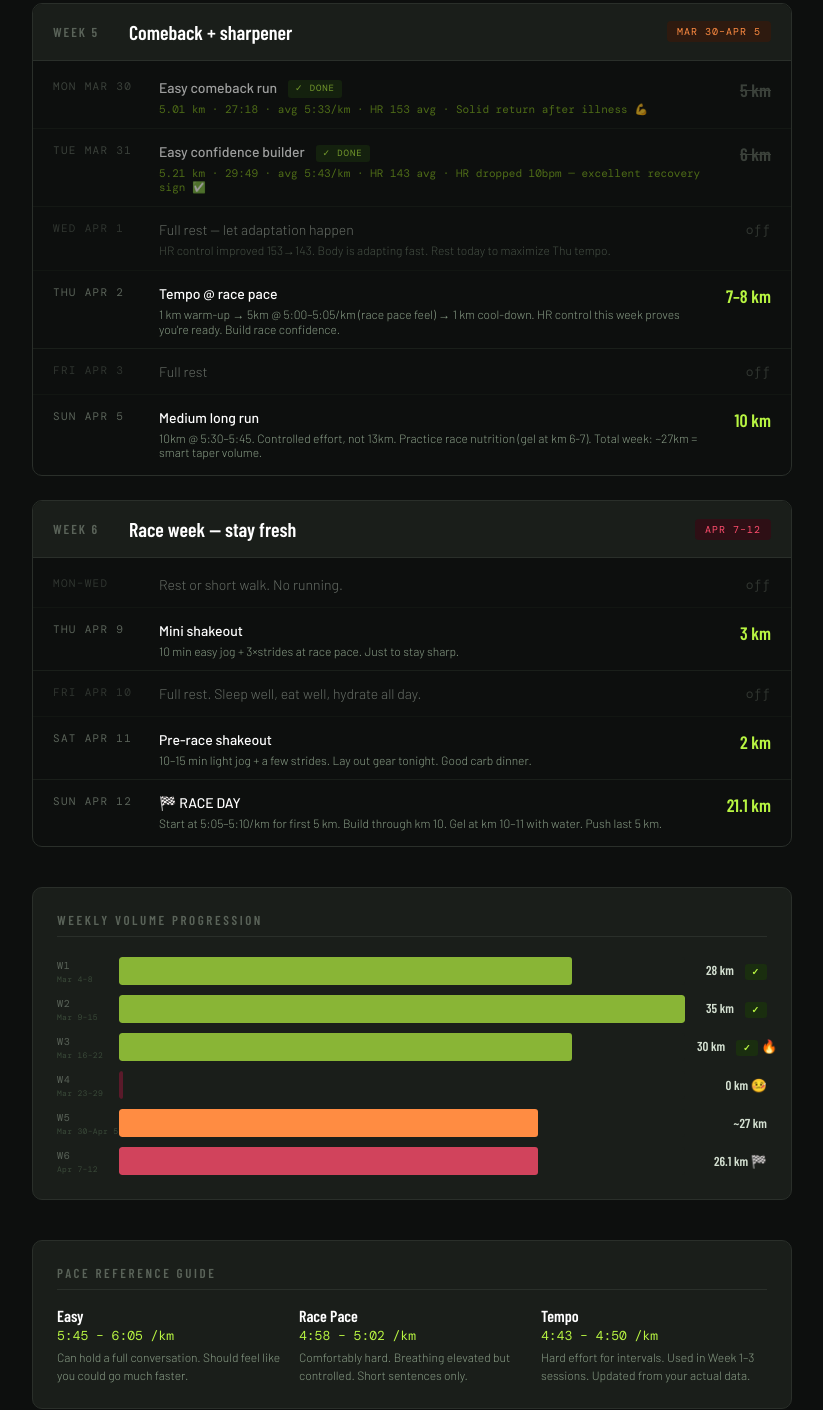
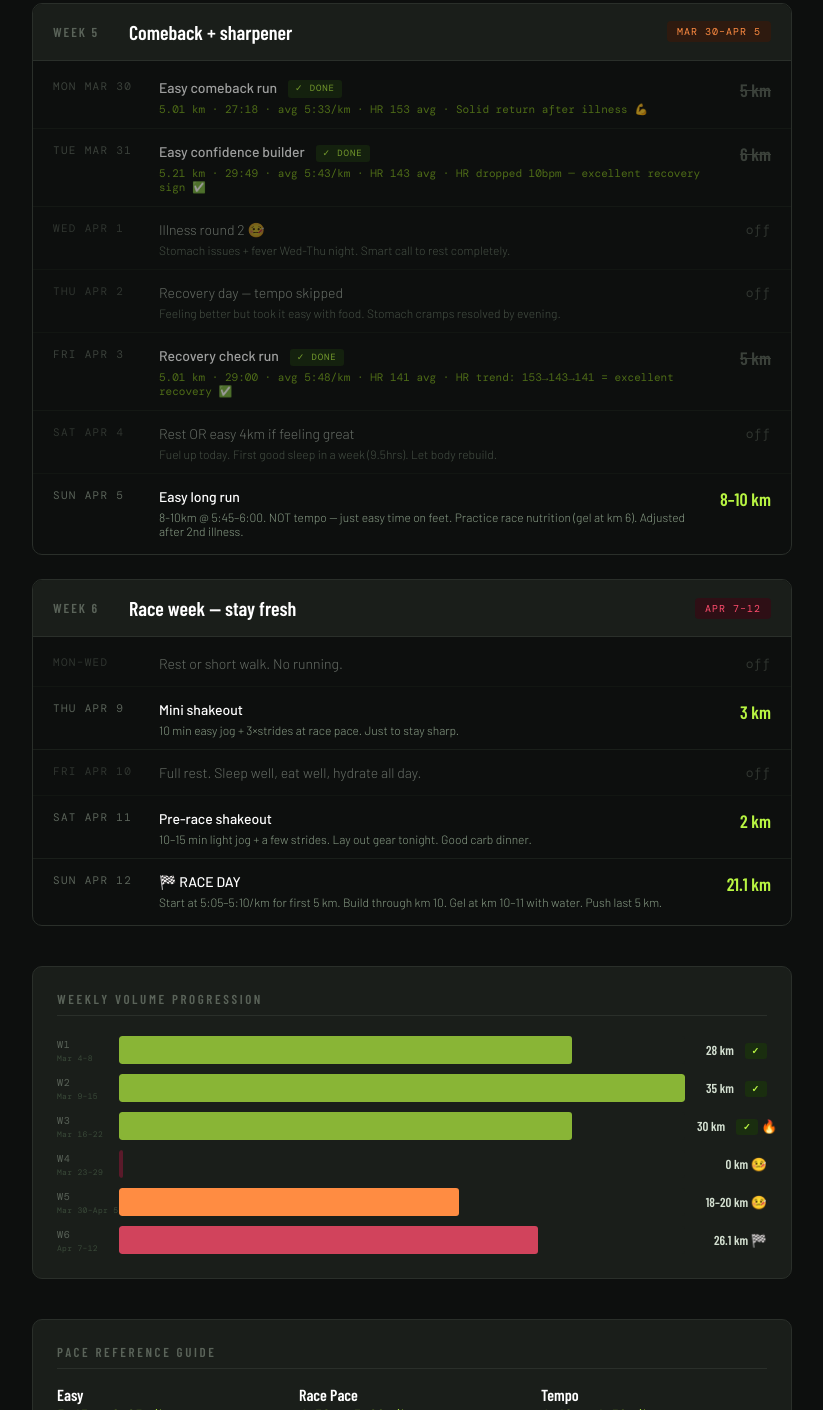
Before and after one commit to Pdesolmi/training-plan-21-km, a plain HTML site: page index.html in a window 1280 px wide. Shown: the part 1925-3335 px from the top of the page, without its empty margins (228-1051 px from the left). Drawn offline with nearby package versions, Linux system fonts and the light colour scheme; a web font is replaced by a local one.

Commit message:
W5 update: 2nd illness Wed-Thu, Fri recovery check (5km, HR 141), adjusted race strategy

```diff
--- a/index.html
+++ b/index.html
@@ -173,10 +173,11 @@
  <div class="week-days">
  <div class="day-row done"><div class="day-name">Mon Mar 30</div><div><div class="run-type"><strong>Easy comeback run</strong> <span class="done-badge">✓ done</span></div><div class="done-actual">5.01 km · 27:18 · avg 5:33/km · HR 153 avg · Solid return after illness 💪</div></div><div class="run-dist">5 km</div></div>
  <div class="day-row done"><div class="day-name">Tue Mar 31</div><div><div class="run-type"><strong>Easy confidence builder</strong> <span class="done-badge">✓ done</span></div><div class="done-actual">5.21 km · 29:49 · avg 5:43/km · HR 143 avg · HR dropped 10bpm — excellent recovery sign ✅</div></div><div class="run-dist">6 km</div></div>
- <div class="day-row rest"><div class="day-name">Wed Apr 1</div><div><div class="run-type">Full rest — let adaptation happen</div><div class="run-tip">HR control improved 153→143. Body is adapting fast. Rest today to maximize Thu tempo.</div></div><div class="run-dist rest-label">off</div></div>
- <div class="day-row"><div class="day-name">Thu Apr 2</div><div><div class="run-type"><strong>Tempo @ race pace</strong></div><div class="run-tip">1 km warm-up → 5km @ 5:00–5:05/km (race pace feel) → 1 km cool-down. HR control this week proves you're ready. Build race confidence.</div></div><div class="run-dist">7–8 km</div></div>
- <div class="day-row rest"><div class="day-name">Fri Apr 3</div><div><div class="run-type">Full rest</div></div><div class="run-dist rest-label">off</div></div>
- <div class="day-row"><div class="day-name">Sun Apr 5</div><div><div class="run-type"><strong>Medium long run</strong></div><div class="run-tip">10km @ 5:30–5:45. Controlled effort, not 13km. Practice race nutrition (gel at km 6-7). Total week: ~27km = smart taper volume.</div></div><div class="run-dist">10 km</div></div>
+ <div class="day-row rest"><div class="day-name">Wed Apr 1</div><div><div class="run-type">Illness round 2 🤒</div><div class="run-tip">Stomach issues + fever Wed-Thu night. Smart call to rest completely.</div></div><div class="run-dist rest-label">off</div></div>
+ <div class="day-row rest"><div class="day-name">Thu Apr 2</div><div><div class="run-type">Recovery day — tempo skipped</div><div class="run-tip">Feeling better but took it easy with food. Stomach cramps resolved by evening.</div></div><div class="run-dist rest-label">off</div></div>
+ <div class="day-row done"><div class="day-name">Fri Apr 3</div><div><div class="run-type"><strong>Recovery check run</strong> <span class="done-badge">✓ done</span></div><div class="done-actual">5.01 km · 29:00 · avg 5:48/km · HR 141 avg · HR trend: 153→143→141 = excellent recovery ✅</div></div><div class="run-dist">5 km</div></div>
+ <div class="day-row rest"><div class="day-name">Sat Apr 4</div><div><div class="run-type">Rest OR easy 4km if feeling great</div><div class="run-tip">Fuel up today. First good sleep in a week (9.5hrs). Let body rebuild.</div></div><div class="run-dist rest-label">off</div></div>
+ <div class="day-row"><div class="day-name">Sun Apr 5</div><div><div class="run-type"><strong>Easy long run</strong></div><div class="run-tip">8-10km @ 5:45–6:00. NOT tempo — just easy time on feet. Practice race nutrition (gel at km 6). Adjusted after 2nd illness.</div></div><div class="run-dist">8–10 km</div></div>
  </div>
  </div>
 
@@ -204,7 +205,7 @@
  <div class="vol-row"><div class="vol-label">W2 <span class="vol-dates">Mar 9–15</span></div><div class="vol-bar-wrap"><div class="vol-bar vol-done" style="width:100%"></div></div><span class="vol-km">35 km <span class="done-badge">✓</span></span></div>
  <div class="vol-row"><div class="vol-label">W3 <span class="vol-dates">Mar 16–22</span></div><div class="vol-bar-wrap"><div class="vol-bar vol-done" style="width:80%"></div></div><span class="vol-km">30 km <span class="done-badge">✓</span> 🔥</span></div>
  <div class="vol-row"><div class="vol-label">W4 <span class="vol-dates">Mar 23–29</span></div><div class="vol-bar-wrap"><div class="vol-bar" style="width:0%; background:#5a1a2a"></div></div><span class="vol-km">0 km 🤒</span></div>
- <div class="vol-row"><div class="vol-label">W5 <span class="vol-dates">Mar 30–Apr 5</span></div><div class="vol-bar-wrap"><div class="vol-bar vol-peak" style="width:74%"></div></div><span class="vol-km">~27 km</span></div>
+ <div class="vol-row"><div class="vol-label">W5 <span class="vol-dates">Mar 30–Apr 5</span></div><div class="vol-bar-wrap"><div class="vol-bar vol-peak" style="width:60%"></div></div><span class="vol-km">18–20 km 🤒</span></div>
  <div class="vol-row"><div class="vol-label">W6 <span class="vol-dates">Apr 7–12</span></div><div class="vol-bar-wrap"><div class="vol-bar vol-race" style="width:74%"></div></div><span class="vol-km">26.1 km 🏁</span></div>
  </div>
  </div>
```
